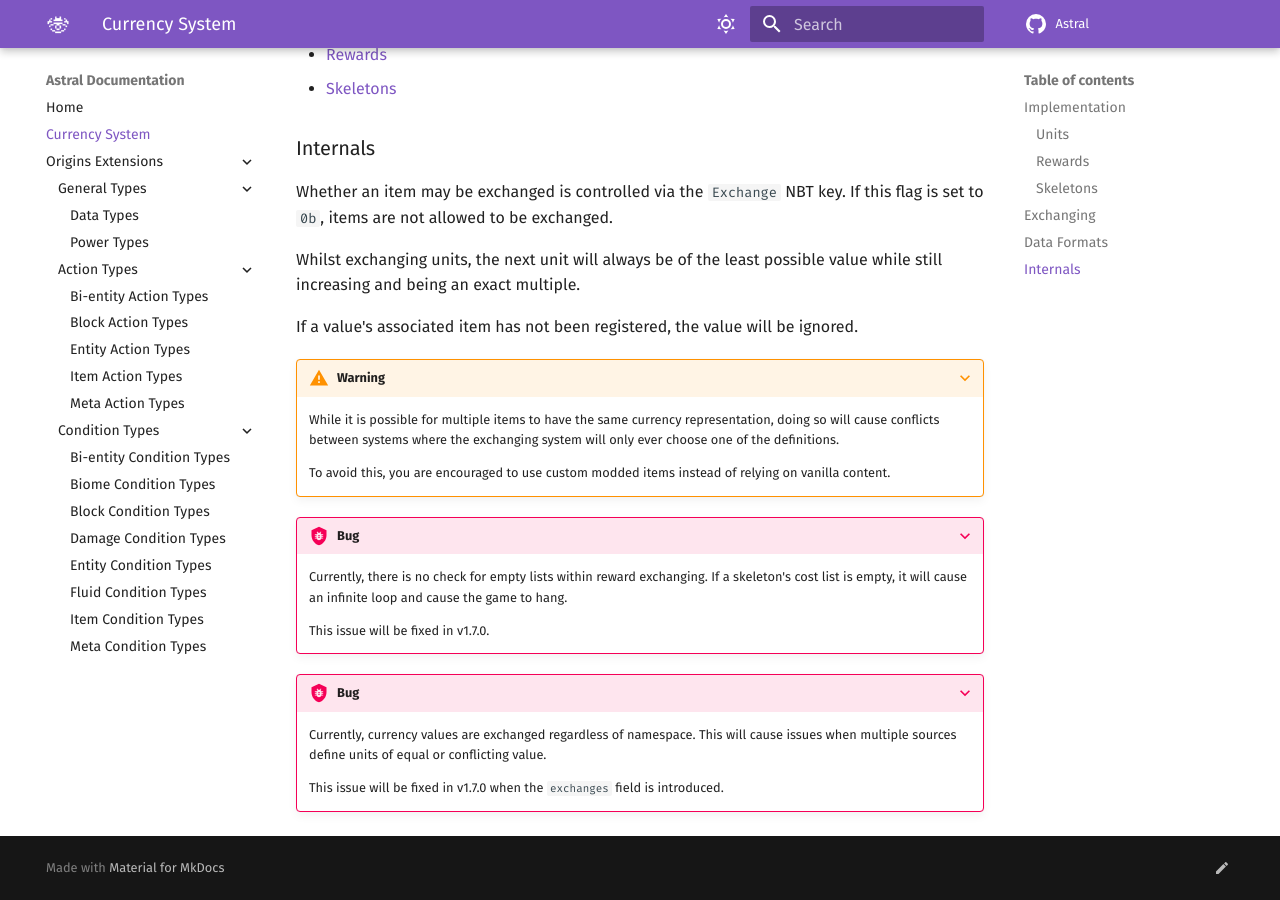
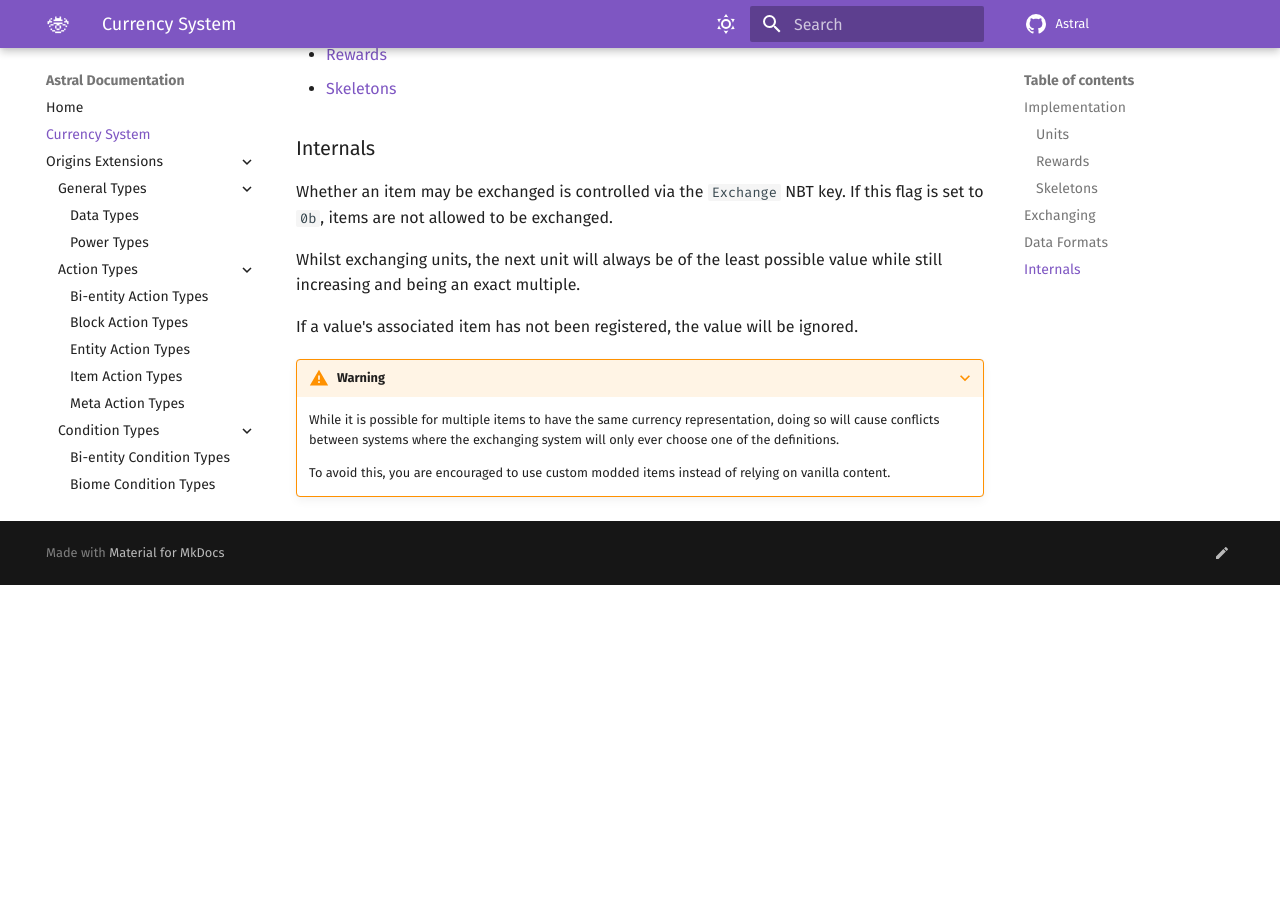
Before and after one commit to Jaxydog/AstralWiki, an MkDocs documentation site: the page built from docs/pages/currency/index.md, in a window 1280 px wide and 900 px high, scrolled down 1096 px. Built offline with MkDocs 1.6.1 and Material for MkDocs 9.7.7, drawn with Linux system fonts in a browser that asks for light colours; comment, search, counter and statistics services are not loaded; after the commit the page ends 1681 px from its top, so only the background shows below that.

Commit message:
Remove bug trackers

```diff
--- a/docs/pages/currency/index.md
+++ b/docs/pages/currency/index.md
@@ -47,15 +47,3 @@
     While it is possible for multiple items to have the same currency representation, doing so will cause conflicts between systems where the exchanging system will only ever choose one of the definitions.
 
     To avoid this, you are encouraged to use custom modded items instead of relying on vanilla content.
-
-???+ BUG
-    Currently, there is no check for empty lists within reward exchanging.
-    If a skeleton's cost list is empty, it will cause an infinite loop and cause the game to hang.
-
-    This issue will be fixed in v1.7.0.
-
-???+ BUG
-    Currently, currency values are exchanged regardless of namespace.
-    This will cause issues when multiple sources define units of equal or conflicting value.
-
-    This issue will be fixed in v1.7.0 when the `exchanges` field is introduced.
```
